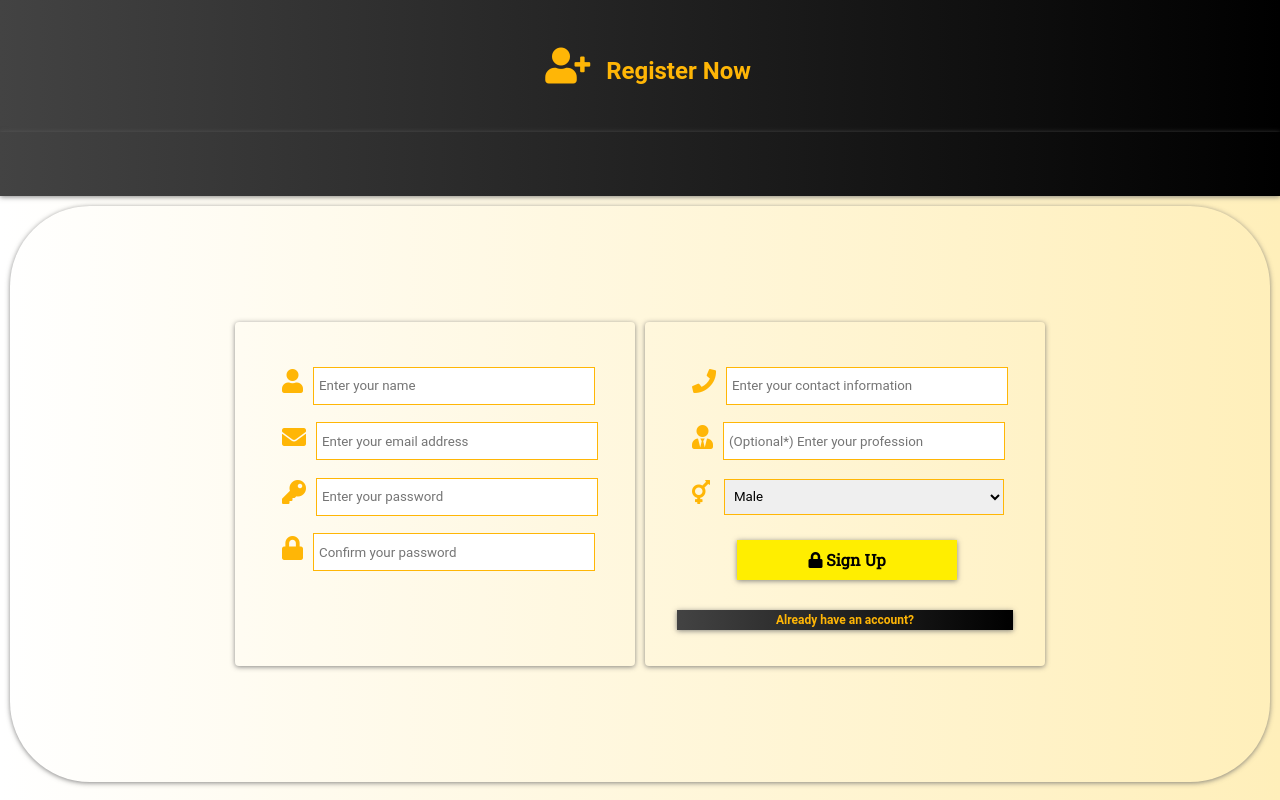
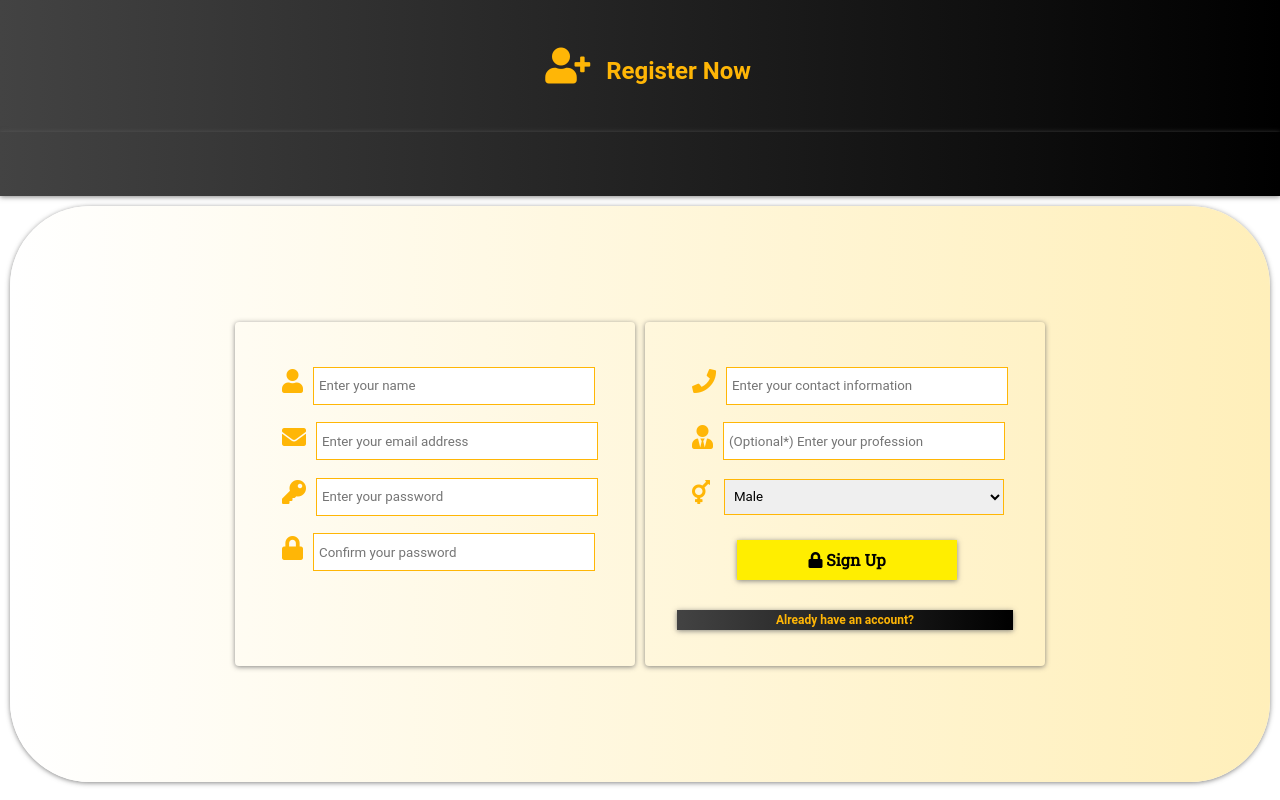
Before and after one commit to vivekneupane11/Registration-Form-in-JS-July-3rd-2019-, a plain HTML site: page jsRegistrationFormLocalStorage/index.html in a window 1280 px wide. Drawn offline with Linux system fonts and the light colour scheme.

Commit message:
JS REGISTRATION FORM WITH LOCAL STORAGE

```diff
--- a/jsRegistrationFormLocalStorage/css/style.scss
+++ b/jsRegistrationFormLocalStorage/css/style.scss
@@ -3,12 +3,6 @@
     padding: 0px;
     font-family: 'Roboto', serif;
     .wrapper {
-        background: #FFEFBA;
-        /* fallback for old browsers */
-        background: -webkit-linear-gradient(to right, #FFFFFF, #FFEFBA);
-        /* Chrome 10-25, Safari 5.1-6 */
-        background: linear-gradient(to right, #FFFFFF, #FFEFBA);
-        /* W3C, IE 10+/ Edge, Firefox 16+, Chrome 26+, Opera 12+, Safari 7+ */
         min-width: 1200px;
         height: 100vh;
         p {
@@ -40,6 +34,12 @@
             box-shadow: 0 1px 5px rgba(104, 104, 104, 0.8);
             border-radius: 80px;
             height: 60vh;
+            background: #FFEFBA;
+            /* fallback for old browsers */
+            background: -webkit-linear-gradient(to right, #FFFFFF, #FFEFBA);
+            /* Chrome 10-25, Safari 5.1-6 */
+            background: linear-gradient(to right, #FFFFFF, #FFEFBA);
+            /* W3C, IE 10+/ Edge, Firefox 16+, Chrome 26+, Opera 12+, Safari 7+ */
             .form-left {
                 top: 20px;
                 padding: 2rem;
```
Also changed, not shown: jsRegistrationFormLocalStorage/css/style.css, 1 other file.
